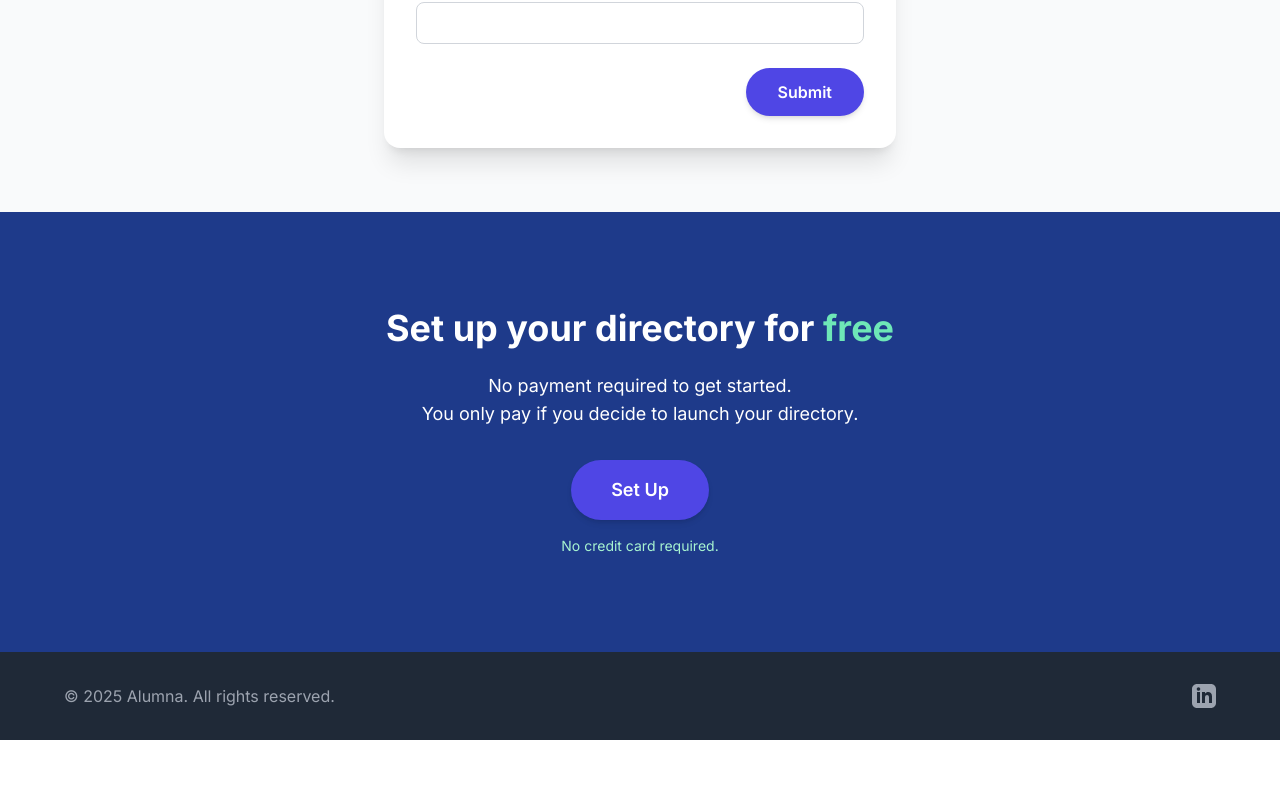
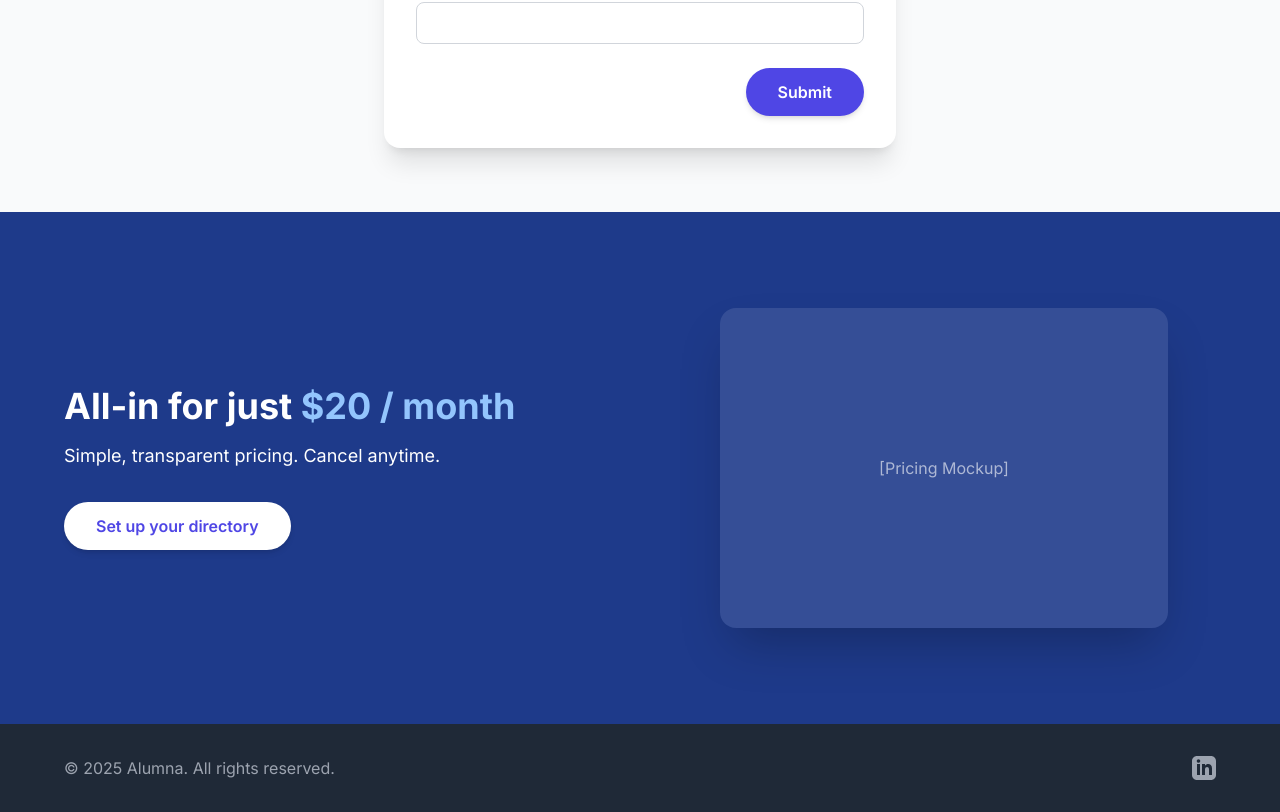
Before and after one commit to MehdiTC/alumna, a Next.js app: page / in a window 1280 px wide. Shown: the part 1994-2806 px from the top of the page. Before the commit the page ends 2734 px from the top, so only its background shows below. Built offline with nearby package versions, Linux system fonts and the light colour scheme.

Commit message:
Pricing Mockup

```diff
--- a/app/page.tsx
+++ b/app/page.tsx
@@ -160,23 +160,27 @@ export default function Home() {
       </section>
 
       {/* Pricing Section - Left headline, right mockup */}
-      <section id="pricing" className="py-24 bg-blue-900 text-white w-full flex items-center justify-center">
-        <div className="w-full max-w-2xl mx-auto flex flex-col items-center text-center px-4 md:px-8">
-          <h2 className="text-3xl md:text-4xl font-bold mb-6">
-            Set up your directory for <span className="text-emerald-300">free</span>
-          </h2>
-          <p className="text-lg mb-8">
-            No payment required to get started. <br className="hidden md:block" />
-            You only pay if you decide to launch your directory.
-          </p>
-          <a href="/setup">
-            <button className="bg-indigo-600 text-white font-semibold rounded-full px-10 py-4 shadow-md hover:bg-indigo-700 transition-colors focus:outline-none focus:ring-2 focus:ring-indigo-500 text-lg">
-              Set Up
-            </button>
-          </a>
-          <p className="mt-4 text-sm text-emerald-200">No credit card required.</p>
+      <section id="pricing" className="py-24 bg-blue-900 text-white">
+        <div className="w-full grid md:grid-cols-2 gap-16 items-center px-8 md:px-16">
+          <div>
+            <h2 className="text-4xl font-bold mb-4">
+              All-in for just <span className="text-blue-300">$20 / month</span>
+            </h2>
+            <p className="text-lg mb-8">
+              Simple, transparent pricing. Cancel anytime.
+            </p>
+            <Button href="/setup" variant="primary">
+              Set up your directory
+            </Button>
+          </div>
+          <div className="flex justify-center">
+            <div className="w-full max-w-md h-80 bg-white/10 rounded-2xl shadow-2xl flex items-center justify-center">
+              <span className="text-white/60">[Pricing Mockup]</span>
+            </div>
+          </div>
         </div>
       </section>
+
 
       {/* Footer */}
       <footer className="bg-gray-800 text-gray-400 py-8">
```
Also changed, not shown: next.config.js (line endings or trailing spaces).
